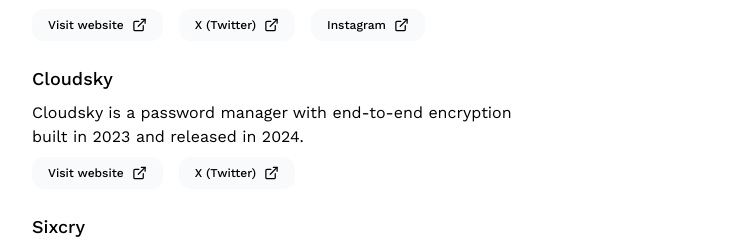
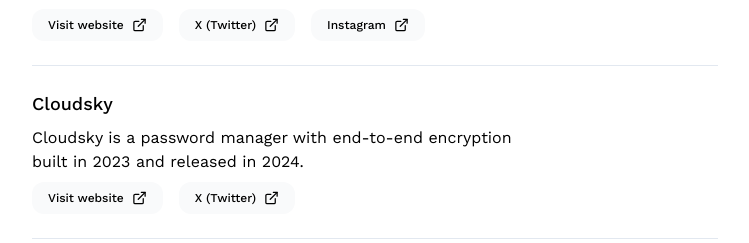
Before and after one commit to HubertRyanOfficial/portfolio, a React (Vite) app: page / in a window 1280 px wide. Shown: the part 568-811 px from the top of the page, without its empty margins (265-1014 px from the left). Built offline with nearby package versions, Linux system fonts and the light colour scheme.

Commit message:
fix: list improvements

```diff
--- a/src/components/tabs/Projects.tsx
+++ b/src/components/tabs/Projects.tsx
@@ -1,4 +1,5 @@
 import { ExternalLinkIcon } from "lucide-react";
+import { Separator } from "../ui/separator";
 
 const LINKS_TYPES = {
   x: "X (Twitter)",
@@ -118,14 +119,17 @@
 
 export default function Projects() {
   return (
-    <div className="flex flex-col gap-y-6 pb-8">
+    <div className="flex flex-col pb-8">
       {PROJECTS.map((item, index) => (
+        <>
           <ProjectItem
             key={index}
             title={item.title}
             description={item.description}
             links={item.links}
           />
+          {index < PROJECTS.length - 1 && <Separator className="my-6" />}
+        </>
       ))}
     </div>
   );
--- a/src/components/tabs/WorkExperiencies.tsx
+++ b/src/components/tabs/WorkExperiencies.tsx
@@ -1,3 +1,4 @@
+import { Separator } from "../ui/separator";
 import { ProjectItem } from "./Projects";
 
 const EXPERIENCES = [
@@ -65,14 +66,17 @@
 
 export default function WorkExperiencies() {
   return (
-    <div className="flex flex-col gap-y-6 pb-8">
+    <div className="flex flex-col pb-8">
       {EXPERIENCES.map((item, index) => (
+        <>
           <ProjectItem
             key={index}
             date={item.date}
             title={item.title}
             description={item.description}
           />
+          {index < EXPERIENCES.length - 1 && <Separator className="my-6" />}
+        </>
       ))}
     </div>
   );
```
Also changed, not shown: firebase.json (added), 1 other file (tests, documents, lock files or other folders). Lines whose indentation alone changed are shown as unchanged.
